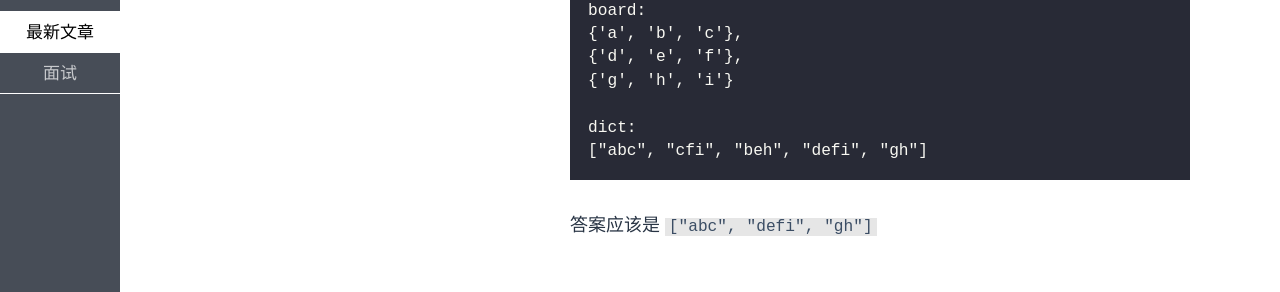
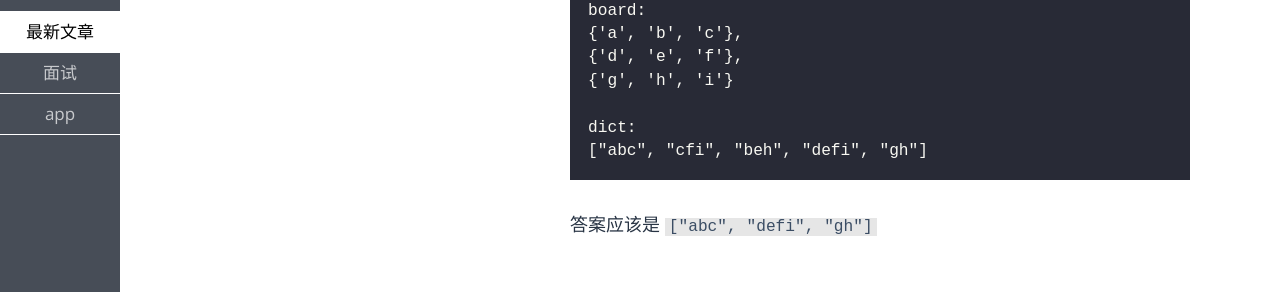
Before and after one commit to BestJiFeng/BestJiFeng.github.io, a Jekyll site: the page built from _posts/app/2017-08-18-test.md, in a window 1280 px wide. Shown: the part 434-726 px from the top of the page. Built offline with Jekyll 4.4.1, drawn with Linux system fonts in a browser that asks for light colours; some web fonts are replaced.

Commit message:
添加分类

```diff
--- a/_posts/app/2017-08-18-test.md
+++ b/_posts/app/2017-08-18-test.md
@@ -1,7 +1,7 @@
 ---
 layout: post
 title: Airbnb Boggle Game
-category: 面试
+category: app
 tags: Airbnb,Interview
 keywords: Airbnb,Interview,Boogle Game
 ---
```
